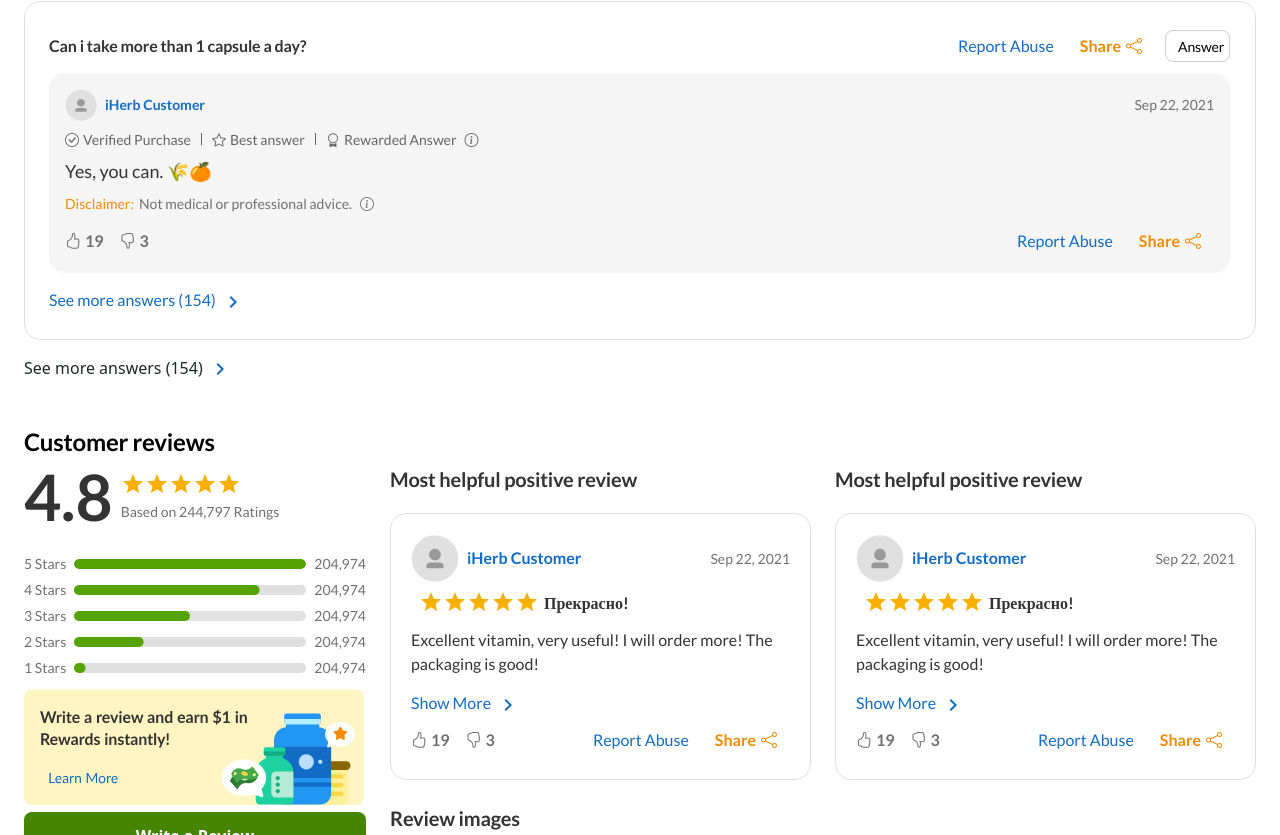
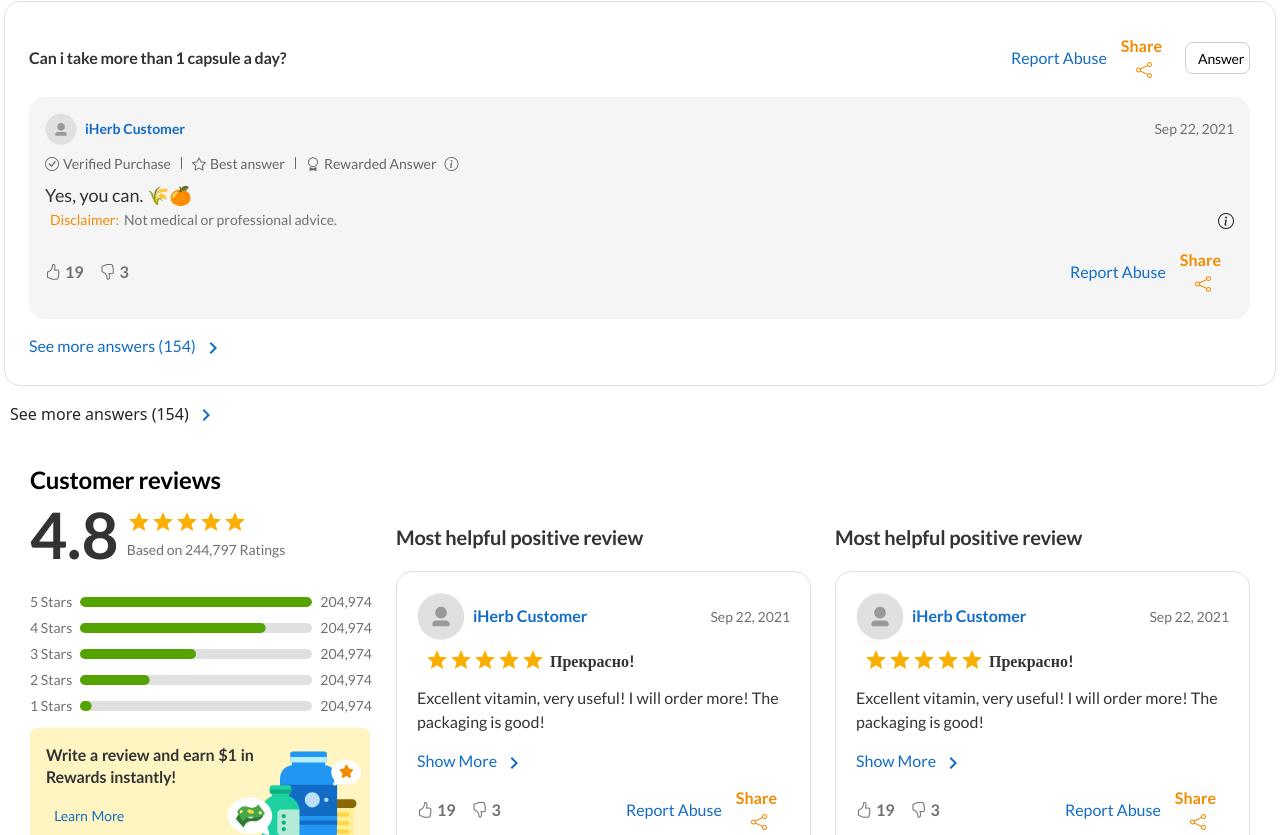
Before and after one commit to bobiiii/React-Ec2, a React (Vite) app: page /product-detail in a window 1280 px wide. Shown: the part 6545-7380 px from the top of the page. Built offline with nearby package versions, Linux system fonts and the light colour scheme.

Commit message:
responsive

```diff
--- a/src/components/CustomerReviewImgGlobal.jsx
+++ b/src/components/CustomerReviewImgGlobal.jsx
@@ -12,7 +12,7 @@ const CustomerReviewImgGlobal = () => {
         Review images
       </div>
 
-      <div className="d-flex">
+      <div className="d-flex flex-wrap ">
         <div style={{ width: '105px', height: '105px' }}>
           <img src={Img3} alt="" width="100%" height="100%" />
         </div>
--- a/src/components/CustomerReviewMiniCard.jsx
+++ b/src/components/CustomerReviewMiniCard.jsx
@@ -1,5 +1,6 @@
 import React from 'react'
-import styles from '../styles/ProductDetailsStyle/Product-detail-customer-review.module.scss'
+import styles from '../styles/ProductDetailsStyle/product-detail-customer-review.module.scss'
+import styles2 from '../styles/ProductDetailsStyle/product-detail-QA.module.scss'
 
 import Img1 from '../images/span.flex-row-center-center.svg'
 
@@ -30,7 +31,7 @@ const CustomerReviewMiniCard = () => {
           <div className={styles.customerTitleDate}>Sep 22, 2021</div>
         </div>
 
-        <div className=" d-flex mt-2  ms-2">
+        <div className=" d-flex flex-wrap  mt-2  ms-2">
           <div>
             <Rating value={5} size="medium" />
           </div>
@@ -71,18 +72,18 @@ const CustomerReviewMiniCard = () => {
             </div>
           </div>
 
-          <div>
+          <div className={styles2.buttonFlex}>
             <button
-              className={`btn text-decoration-none ${styles.reportAbuse}`}
+              className={`btn text-decoration-none ${styles2.reportAbuse}`}
               variant="link"
             >
               Report Abuse
             </button>
             <button
-              className={`btn text-decoration-none ${styles.btnShare}`}
+              className={`btn text-decoration-none ${styles2.btnShare}`}
               variant="link"
             >
-              Share
+              <span className={styles2.shareTxt}>Share</span>
               <i
                 className="bi bi-share"
                 style={{
--- a/src/components/CustomerReviews.jsx
+++ b/src/components/CustomerReviews.jsx
@@ -1,6 +1,6 @@
 import React from 'react'
 import CustomerReviewMiniCard from './CustomerReviewMiniCard'
-import styles from '../styles/ProductDetailsStyle/Product-detail-customer-review.module.scss'
+import styles from '../styles/ProductDetailsStyle/product-detail-customer-review.module.scss'
 import { Rating } from '@mui/material'
 import Img1 from '../images/incentive-banner.svg'
 import styled from '@emotion/styled'
@@ -26,7 +26,7 @@ const CustomerReviews = () => {
   return (
     <div>
       <div className={styles.customerReviewH1}>Customer reviews</div>
-      <div className="d-md-flex">
+      <div className="d-lg-flex">
         <div>
           <div className="d-flex align-items-center">
             <div className={`${styles.RatingTxt1}`}>4.8</div>
@@ -140,7 +140,7 @@ const CustomerReviews = () => {
             </div>
           </div>
           <div className="mt-3">
-            <img src={Img1} alt="" width="340px" height="auto" />
+            <img src={Img1} alt="" className={styles.cusReviewImg} />
           </div>
 
           <div>
@@ -151,15 +151,21 @@ const CustomerReviews = () => {
         </div>
 
         <div>
-          <div className="d-md-flex">
+          <div className="d-lg-flex">
             <div className="ms-4">
-              <div style={{ marginBottom: '20px' }} className={styles.cardH2}>
+              <div
+                style={{ marginBottom: '20px', marginTop: '20px' }}
+                className={styles.cardH2}
+              >
                 Most helpful positive review
               </div>
               <CustomerReviewMiniCard />
             </div>
             <div className="ms-4">
-              <div style={{ marginBottom: '20px' }} className={styles.cardH2}>
+              <div
+                style={{ marginBottom: '20px', marginTop: '20px' }}
+                className={styles.cardH2}
+              >
                 Most helpful positive review
               </div>
               <CustomerReviewMiniCard />
--- a/src/components/P_Detail_QA_Card.jsx
+++ b/src/components/P_Detail_QA_Card.jsx
@@ -10,13 +10,14 @@ import {
 const P_Detail_QA_Card = () => {
   return (
     <div className={styles.CardBox}>
-      <div className="d-flex justify-content-between align-items-center">
+      <div className="d-md-flex justify-content-between align-items-center">
         <div className={styles.cardH1}>
           Can i take more than 1 capsule a day?
         </div>
 
         <div>
-          <div>
+          <div className={styles.buttonFlex}>
+            <div className="d-flex">
               <button
                 className={`btn text-decoration-none ${styles.reportAbuse}`}
                 variant="link"
@@ -27,7 +28,7 @@ const P_Detail_QA_Card = () => {
                 className={`btn text-decoration-none ${styles.btnShare}`}
                 variant="link"
               >
-              Share
+                <span className={styles.shareTxt}>Share</span>
                 <i
                   className="bi bi-share"
                   style={{
@@ -38,7 +39,10 @@ const P_Detail_QA_Card = () => {
                   }}
                 ></i>
               </button>
+            </div>
 
+            <div>
+              {' '}
               <button
                 className={`btn ${styles.btnAnswer} `}
                 style={{ marginLeft: '10px' }}
@@ -46,6 +50,7 @@ const P_Detail_QA_Card = () => {
               >
                 Answer
               </button>
+            </div>
           </div>
         </div>
       </div>
@@ -67,7 +72,7 @@ const P_Detail_QA_Card = () => {
           <div className={styles.customerTitleDate}>Sep 22, 2021</div>
         </div>
 
-        <div className="d-flex mt-2 mb-2">
+        <div className="d-flex flex-wrap  mt-2 mb-2">
           <div className="d-flex align-items-center ">
             <div className={styles.grayMiniTxt}>
               <i className="bi bi-check-circle me-1"></i>
@@ -93,13 +98,15 @@ const P_Detail_QA_Card = () => {
           </div>
         </div>
 
-        <div className={` mb-2 ${styles.messageDesc}`}>Yes, you can. 🌾🍊</div>
+        <div className={` ${styles.messageDesc}`}>Yes, you can. 🌾🍊</div>
 
-        <div className="d-flex mb-2">
-          <div className={styles.disclaimer}>Disclaimer:</div>
-          <div className={styles.disclaimerMessage}>
+        <div className="d-flex justify-content-between  mb-2">
+          <span className={styles.disclaimerMessage}>
+            <span className={styles.disclaimer}>Disclaimer:</span>
             Not medical or professional advice.
-            <i className="bi bi-info-circle ms-2"></i>
+          </span>
+          <div>
+            <i className="bi bi-info-circle ms-1"></i>
           </div>
         </div>
 
@@ -127,7 +134,7 @@ const P_Detail_QA_Card = () => {
               className={`btn text-decoration-none ${styles.btnShare}`}
               variant="link"
             >
-              Share
+              <span className={styles.shareTxt}>Share</span>
               <i
                 className="bi bi-share"
                 style={{
--- a/src/components/ProductDetailQA.jsx
+++ b/src/components/ProductDetailQA.jsx
@@ -1,38 +1,22 @@
 import React from 'react'
-import ProductImage from '../images/ProductDetail/164.png'
-import Customerscards from './Customerscards'
-import WallHerbLive from './WallHerbLive'
-import sale1 from '../images/sale1.png'
-import sale2 from '../images/sale2.png'
-import sale3 from '../images/sale3.png'
-import sale4 from '../images/sale4.png'
-import sale5 from '../images/sale5.png'
-import sale6 from '../images/sale6.png'
-import Productsimgs from '../components/Productsimgs'
 import styles from '../styles/ProductDetailsStyle/product-detail-QA.module.scss'
-import Button from '@mui/material/Button'
-import Menu from '@mui/material/Menu'
-import MenuItem from '@mui/material/MenuItem'
-import Fade from '@mui/material/Fade'
-import { ArrowDownwardOutlined, KeyboardArrowDown } from '@mui/icons-material'
-import ComboImg1 from '../images/218.jpg.svg'
-import ComboImg2 from '../images/164.jpg.svg'
-import { Rating } from '@mui/material'
 import P_Detail_QA_Card from './P_Detail_QA_Card'
+import TuneIcon from '@mui/icons-material/Tune'
 
 const ProductDetailQA = () => {
   return (
     <div>
+      <div className="mx-4">
         <div className={styles.QAH1}>Questions and Answers</div>
-      <div className="d-flex mt-2">
+        <div className="d-md-flex mt-2">
           <div className={styles.QASubtitle}>
-          Answers posted solely reflect the views and opinions expressed by the
-          contributors and not those of iHerb. iHerb does not verify or e
+            Answers posted solely reflect the views and opinions expressed by
+            the contributors and not those of iHerb. iHerb does not verify or e
           </div>
           <span className={styles.QAShowmore}> Show more</span>
         </div>
         <div className="d-flex mt-3">
-        <div class="input-group" style={{ width: '50%' }}>
+          <div className={`input-group ${styles.searchBar}`}>
             <input
               type="text"
               class="form-control border-end-0"
@@ -45,7 +29,10 @@ const ProductDetailQA = () => {
             </span>
           </div>
 
-        <div className="" style={{ width: '20%', marginLeft: '10px' }}>
+          <div
+            className={styles.selectFlex}
+            style={{ width: '20%', marginLeft: '10px' }}
+          >
             <select
               class="form-select form-floating"
               aria-label="Default select example"
@@ -57,7 +44,10 @@ const ProductDetailQA = () => {
               <option value="3">Three</option>
             </select>
           </div>
-        <div style={{ width: '20%', marginLeft: '10px' }}>
+          <div
+            className={styles.selectFlex}
+            style={{ width: '20%', marginLeft: '10px' }}
+          >
             <select
               class="form-select form-floating"
               aria-label="Default select example"
@@ -77,9 +67,17 @@ const ProductDetailQA = () => {
           >
             Ask a question
           </button>
+          <button
+            className={`btn ${styles.btnFilter} `}
+            style={{ marginLeft: '10px', width: '50px' }}
+            variant="outlined"
+          >
+            <TuneIcon />
+          </button>
+        </div>
       </div>
 
-      <div className="mt-3">
+      <div className=" mx-1 mt-3">
         <P_Detail_QA_Card />
       </div>
     </div>
--- a/src/components/ProductDetailsGrid.jsx
+++ b/src/components/ProductDetailsGrid.jsx
@@ -510,7 +510,7 @@ function ProductDetailsGrid() {
                     class="form-check-label d-md-flex justify-content-between"
                     for="flexCheckChecked"
                   >
-                    <div className={styles.currentItemLi}>
+                    <div className={styles.currentItemLi1}>
                       <span>Current item </span>
                       <span className={styles.currentItemPara2}>
                         {' '}
@@ -660,10 +660,10 @@ function ProductDetailsGrid() {
       </div>
 
       <Productsimgs></Productsimgs>
-      <div className="mx-4 mt-5">
+      <div className=" mt-5">
         <ProductDetailQA />
 
-        <div className={` mt-3 ${styles.seeMoreLine}`}>
+        <div className={`  mt-3 ${styles.seeMoreLine}`}>
           See more answers (154)
           <KeyboardArrowRight
             style={{
@@ -675,7 +675,7 @@ function ProductDetailsGrid() {
         </div>
       </div>
 
-      <div className="mx-4 mt-5">
+      <div className={styles.cusReview}>
         <CustomerReviews />
       </div>
       <Customerscards></Customerscards>
--- a/src/styles/ProductDetailsStyle/product-detail-QA.module.scss
+++ b/src/styles/ProductDetailsStyle/product-detail-QA.module.scss
@@ -19,6 +19,7 @@
 }
 
 .btnQuestion {
+  display: block;
   width: 200px;
   height: 48px;
   border-radius: 8px;
@@ -26,6 +27,10 @@
   background-color: #ffffff;
   color: #000000;
   @include fontStyle1(700, 16, 22);
+}
+
+.btnFilter {
+  display: none;
 }
 
 .CardBox {
@@ -46,6 +51,9 @@
   font-size: 16px;
   font-weight: 400;
   color: #126cc5;
+  min-height: 0px !important;
+  min-width: 0px !important;
+  padding: 0px !important;
 }
 .btnShare {
   font-family: Lato;
@@ -63,9 +71,17 @@
   @include fontStyle1(400, 14, 20);
 }
 
+.buttonFlex {
+  display: flex;
+  align-items: center;
+}
+.shareTxt {
+  display: flex;
+}
+
 .grayBox {
   width: 100%;
-  height: 200px;
+  height: auto;
   border-radius: 16px;
   background-color: #f5f5f5;
   padding: 16px 16px;
@@ -110,12 +126,15 @@
   font-size: 16px;
   font-weight: 400;
   color: #333333;
+  margin-top: 20px;
+  margin-bottom: 20px;
 }
 .disclaimer {
   font-family: Lato;
   font-size: 14px;
   font-weight: 400;
   color: #f38a00;
+  margin-right: 5px;
 }
 .disclaimerMessage {
   font-family: Lato;
@@ -138,3 +157,77 @@
   line-height: 22px;
   color: #126cc5;
 }
+
+.selectFlex {
+  display: flex;
+}
+
+.searchBar {
+  width: 50%;
+}
+
+@include media(770px) {
+  .btnFilter {
+    display: block;
+    width: 50px;
+    height: 48px;
+    border-radius: 8px;
+    border: 1px solid #cccccc;
+    background-color: #ffffff;
+    color: #000000;
+    @include fontStyle1(700, 16, 22);
+  }
+  .btnQuestion {
+    display: none;
+  }
+
+  .selectFlex {
+    display: none;
+  }
+  .QASubtitle {
+    color: #949494;
+    @include fontStyle1(400, 14, 20);
+    text-overflow: ellipsis;
+    white-space: nowrap;
+    overflow: hidden;
+    width: 100%;
+  }
+  .searchBar {
+    width: 100%;
+  }
+  .CardBox {
+    width: 100%;
+    height: auto;
+    border-radius: 16px;
+    border: none;
+    padding: 5px;
+  }
+  .buttonFlex {
+    margin-top: 10px;
+    display: flex;
+    flex-direction: row-reverse;
+    justify-content: space-between;
+  }
+  .btnShare {
+    font-family: Lato;
+    font-size: 16px;
+    font-weight: 700;
+    color: #f38a00;
+    min-height: 0px !important;
+    min-width: 0px !important;
+    padding: 0px !important;
+  }
+  .shareTxt {
+    display: none;
+  }
+  .messageDesc {
+    margin-top: 20px;
+    margin-bottom: 20px;
+  }
+  .seeMoreLine {
+    margin-left: 20px;
+  }
+  .grayBox {
+    margin-top: 20px;
+  }
+}
--- a/src/styles/ProductDetailsStyle/product-details.module.scss
+++ b/src/styles/ProductDetailsStyle/product-details.module.scss
@@ -163,6 +163,12 @@
   margin-bottom: 20px;
 }
 
+.cusReview {
+  margin-left: 30px;
+  margin-right: 30px;
+  margin-top: 40px;
+}
+
 .frequentlyPurchasedH1 {
   font-family: Lato;
   font-size: 18px;
@@ -203,6 +209,26 @@
   overflow: hidden;
 }
 
+.currentItemLi1 {
+  list-style: none;
+  margin-bottom: 5px;
+  display: flex;
+}
+.currentItemLi1 span:first-child {
+  @include fontStyle1(700, 14, 20);
+  color: #000000;
+  margin-right: 5px;
+  width: 80px;
+}
+.currentItemLi1 span:last-child {
+  @include fontStyle1(400, 14, 20);
+  color: #1976d2;
+  width: 300px;
+  text-overflow: ellipsis;
+  white-space: nowrap;
+  overflow: hidden;
+}
+
 .currentItemPara {
   width: 380px;
   text-overflow: ellipsis;
@@ -225,6 +251,10 @@
 }
 .CurrentItemCheckbox > input {
   background: #47a84a;
+}
+.seeMoreLine {
+  margin-left: 10px;
+  margin-right: 10px;
 }
 
 .addSelectedToCartBtn {
@@ -329,4 +359,23 @@
   .currentItemLi span:last-child {
     width: 180px;
   }
+  .currentItemLi1 span:last-child {
+    width: 100px;
+  }
+  .seeMoreLine {
+    font-family: Lato;
+    font-size: 16px;
+    font-weight: 400;
+    line-height: 22px;
+    color: #126cc5;
+    background-color: #f5f5f5;
+    width: 100%;
+    height: auto;
+    padding: 5px 15px;
+  }
+  .cusReview {
+    margin-left: 10px;
+    margin-right: 10px;
+    margin-top: 40px;
+  }
 }
```
Also changed, not shown: src/styles/ProductDetailsStyle/Product-detail-customer-review.module.scss (+14 -0 lines). Lines whose indentation alone changed are shown as unchanged.
